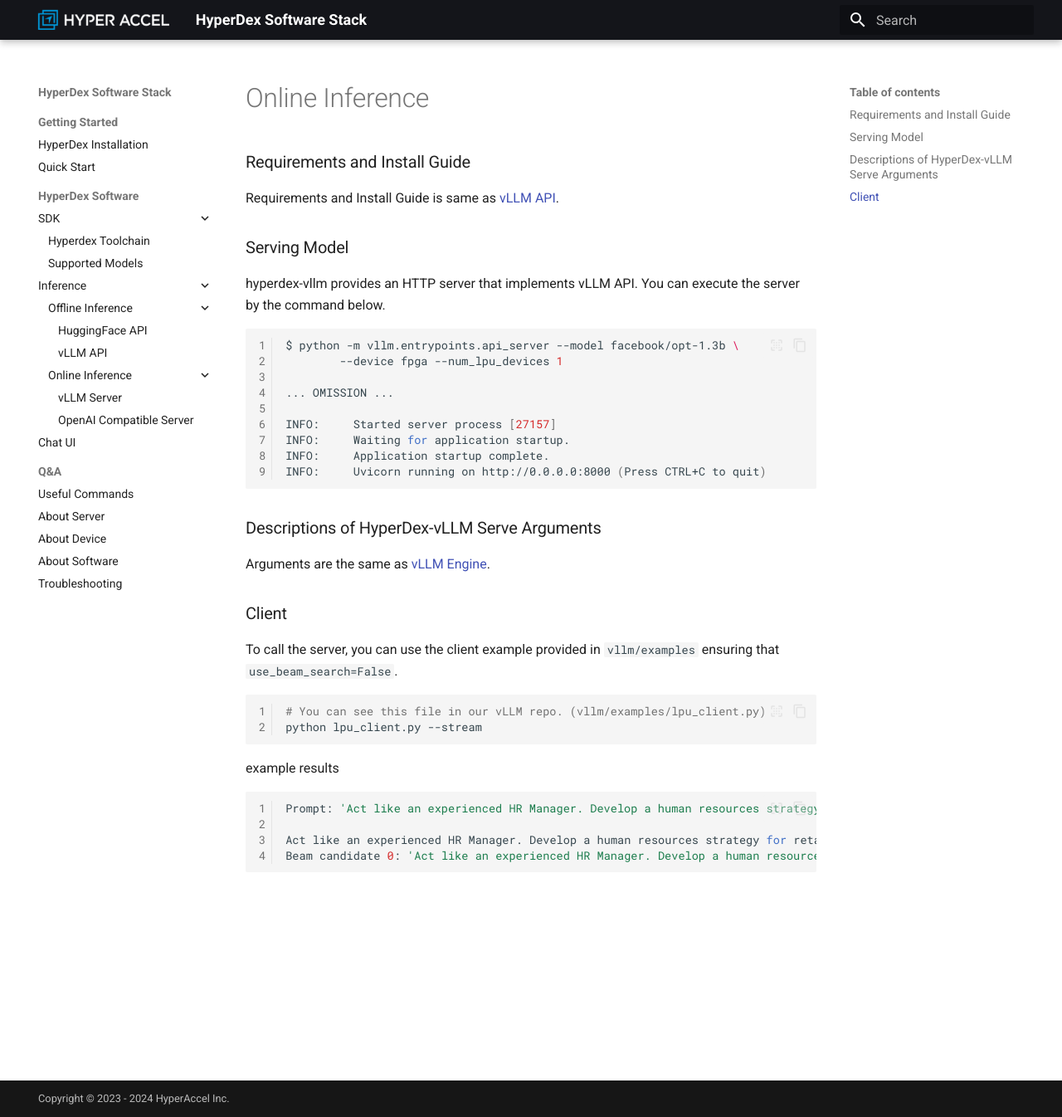
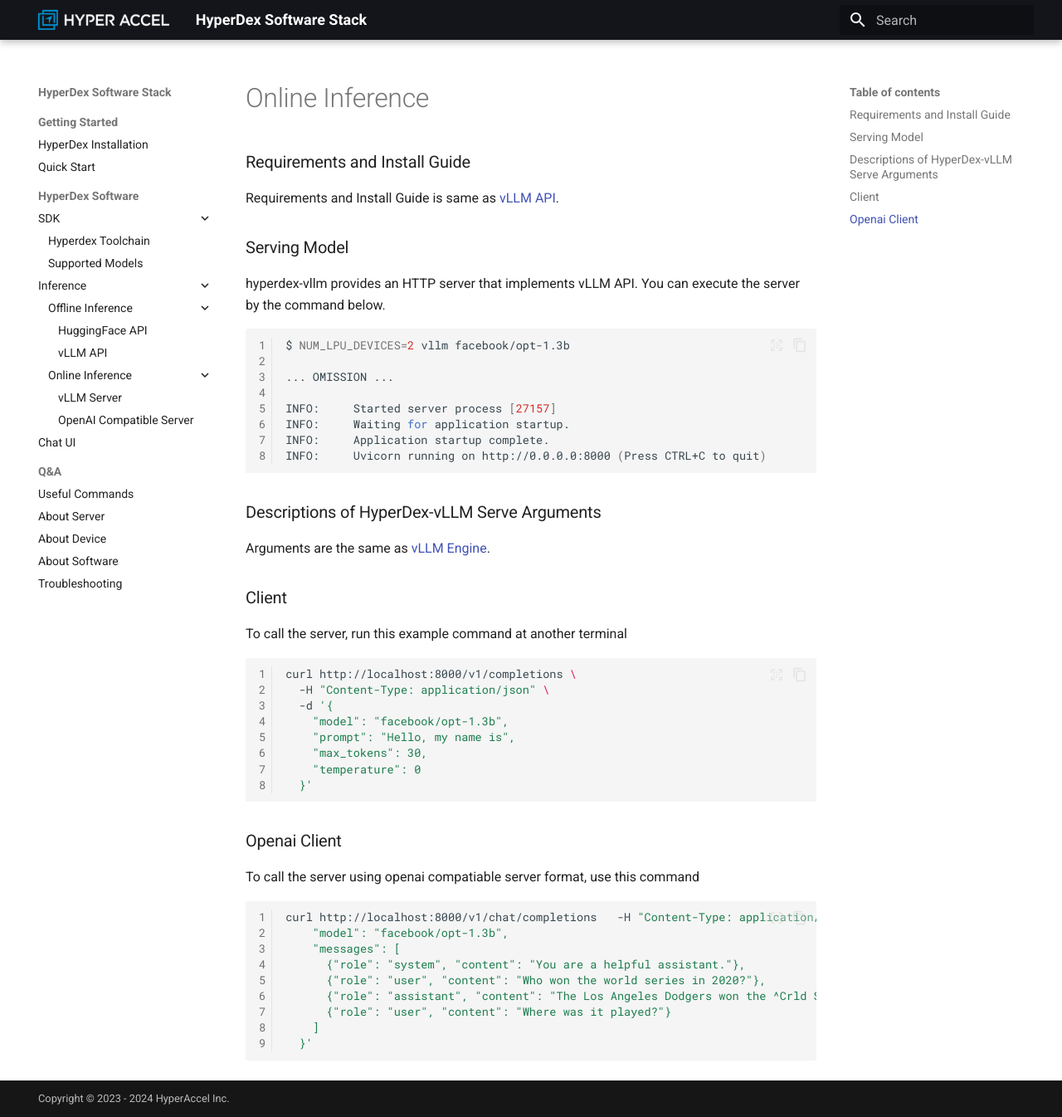
Before and after one commit to Hyper-Accel/docs, an MkDocs documentation site: the page built from docs/Online_Inference.md, in a window 1280 px wide and 1346 px high. Shown: the whole window at 83% size. Built offline with MkDocs 1.6.1 and Material for MkDocs 9.7.7, drawn with Linux system fonts in a browser that asks for light colours.

Commit message:
"[PROD-7] fix vllm server command and client command with combining openai and vllm_api online inference"

````diff
--- a/docs/Online_Inference.md
+++ b/docs/Online_Inference.md
@@ -12,8 +12,7 @@
 You can execute the server by the command below.
 
 ```shell linenums="1"
-$ python -m vllm.entrypoints.api_server --model facebook/opt-1.3b \
-        --device fpga --num_lpu_devices 1
+$ NUM_LPU_DEVICES=2 vllm facebook/opt-1.3b
 
 ... OMISSION ...
 
@@ -29,16 +28,31 @@
 
 ### Client
 
-To call the server, you can use the client example provided in `vllm/examples` ensuring that `use_beam_search=False`.
+To call the server, run this example command at another terminal
 
 ```shell linenums="1"
-# You can see this file in our vLLM repo. (vllm/examples/lpu_client.py)
-python lpu_client.py --stream
+curl http://localhost:8000/v1/completions \
+  -H "Content-Type: application/json" \
+  -d '{
+    "model": "facebook/opt-1.3b",
+    "prompt": "Hello, my name is",
+    "max_tokens": 30,
+    "temperature": 0
+  }'
 ```
-example results
+
+### Openai Client
+
+To call the server using openai compatiable server format, use this command
+
 ```shell linenums="1"
-Prompt: 'Act like an experienced HR Manager. Develop a human resources strategy for retaining top talents in a competitive industry. Industry: (e.g Energy( Workforce: (e,g 550) Style: (e.g Formal) Tone: (e.g Convincing)'
-
-Act like an experienced HR Manager. Develop a human resources strategy for retaining top talents in a competitive industry. Industry: (e.g Energy( Workforce: (e,g 550) Style: (e.g Formal) Tone: (e.g Convincing)
-Beam candidate 0: 'Act like an experienced HR Manager. Develop a human resources strategy for retaining top talents in a competitive industry. Industry: (e.g Energy( Workforce: (e,g 550) Style: (e.g Formal) Tone: (e.g Convincing) Length: (e.g 2 pages) 1. Introduction 2. Current Situation 3. Retention Strategy 4. Implementation Plan 5. Conclusion 6. References 7.'
+curl http://localhost:8000/v1/chat/completions   -H "Content-Type: application/json"   -H "Authorization: Bearer EMPTY"   -d '{
+    "model": "facebook/opt-1.3b",
+    "messages": [
+      {"role": "system", "content": "You are a helpful assistant."},
+      {"role": "user", "content": "Who won the world series in 2020?"},
+      {"role": "assistant", "content": "The Los Angeles Dodgers won the ^Crld Series in 2020."},
+      {"role": "user", "content": "Where was it played?"}
+    ]
+  }'
 ```
````
Also changed, not shown: docs/Online_Inference_openai.md (deleted, +0 -39 lines), 1 other file.
